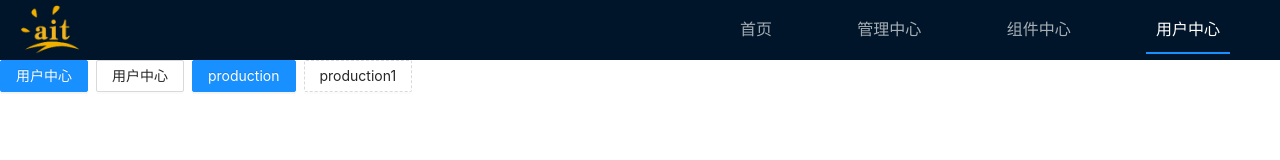
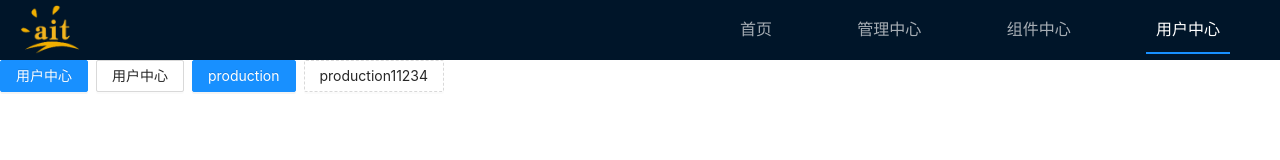
Before and after one commit to shenxuxiang/aitweb-config-center, a React app: page /#/user in a window 1280 px wide. Shown: the top 160 px of the page. Built offline with nearby package versions, Linux system fonts and the light colour scheme.

Commit message:
build: 构建

```diff
--- a/src/pages/user/index.tsx
+++ b/src/pages/user/index.tsx
@@ -9,7 +9,7 @@ export default class extends PureComponent<any, any> {
           <Button type="primary">用户中心</Button>
           <Button>用户中心</Button>
           <Button type="primary">production</Button>
-          <Button type="dashed">production1</Button>
+          <Button type="dashed">production11234</Button>
         </Space>
       </section>
     );
```
